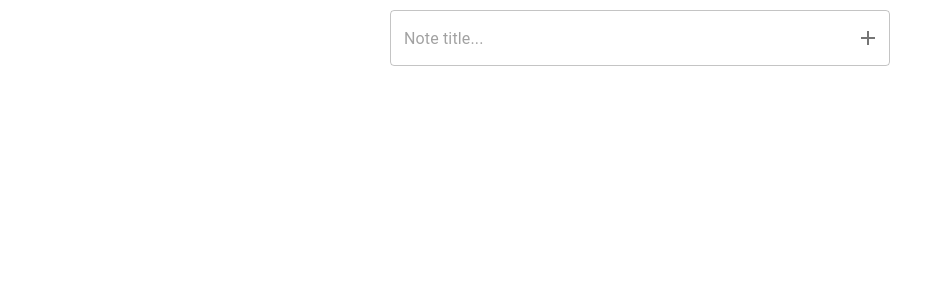
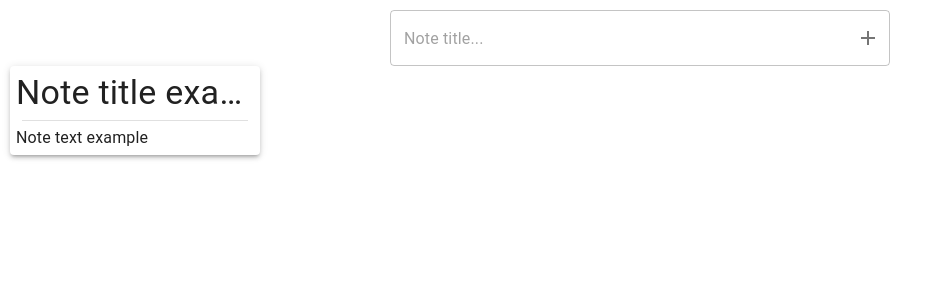
Before and after one commit to UladzislauPapliouka/Notes, a React (Create React App) app: page / in a window 1280 px wide. Shown: the top 300 px of the page, without its empty margins (0-945 px from the left). Built offline with nearby package versions, Linux system fonts and the light colour scheme.

Commit message:
Added Note component

```diff
--- a/src/App.tsx
+++ b/src/App.tsx
@@ -1,11 +1,15 @@
 import React from "react"
 import "./App.css"
 import {MainInput} from "./Components/MainInput/MainInput"
+import {Note} from "./Components/Note/Note"
 
 function App() {
 	return (
 		<div className="App">
 			<MainInput variant={"outlined"}/>
+			<Note
+				noteTitle={"Note title example"}
+				noteBody={"Note text example"}/>
 		</div>
 	)
 }
--- /dev/null
+++ b/src/Components/Note/Note.module.css
@@ -0,0 +1,25 @@
+.notePaper {
+  width: 250px;
+  box-sizing: border-box;
+  padding: 6px;
+  overflow: hidden;
+}
+.notePaper .noteTitle {
+  white-space: nowrap;
+  text-overflow: ellipsis;
+  overflow: hidden;
+}
+.notePaper > hr {
+  margin: 6px;
+}
+.notePaper .noteBody {
+  text-align: left;
+  overflow: hidden;
+  display: -webkit-box;
+  word-break: break-all;
+  -webkit-line-clamp: 10;
+  -webkit-box-orient: vertical;
+  line-height: 1.4rem;
+}
+
+/*# sourceMappingURL=Note.module.css.map */
--- /dev/null
+++ b/src/Components/Note/Note.module.scss
@@ -0,0 +1,26 @@
+.notePaper {
+  width: 250px;
+  box-sizing: border-box;
+  padding: 6px;
+  overflow: hidden;
+
+  .noteTitle {
+    white-space: nowrap;
+    text-overflow: ellipsis;
+    overflow: hidden;
+  }
+
+  & > hr {
+    margin: 6px;
+  }
+
+  .noteBody {
+    text-align: left;
+    overflow: hidden;
+    display: -webkit-box;
+    word-break: break-all;
+    -webkit-line-clamp: 10;
+    -webkit-box-orient: vertical;
+    line-height: 1.4rem;
+  }
+}
--- /dev/null
+++ b/src/Components/Note/Note.tsx
@@ -0,0 +1,23 @@
+import React, {FC} from "react"
+import {Divider, Paper, Typography} from "@mui/material"
+import NoteStyle from "./Note.module.scss"
+
+interface INote {
+	noteTitle: string
+	noteBody: string
+	//noteTags: INoteTags
+}
+
+export const Note: FC<INote> = ({
+	noteTitle,
+	noteBody
+}) => {
+	return (
+		<Paper elevation={3} className={NoteStyle.notePaper}>
+			<Typography variant={"h4"} className={NoteStyle.noteTitle}>{noteTitle}</Typography>
+			<Divider/>
+			<Typography variant={"body1"} className={NoteStyle.noteBody}>{noteBody}</Typography>
+			{/*<Divider/>  Activate  note tags will be implemented*/}
+		</Paper>
+	)
+}
```
Also changed, not shown: 1 other file (tests, documents, lock files or other folders).
